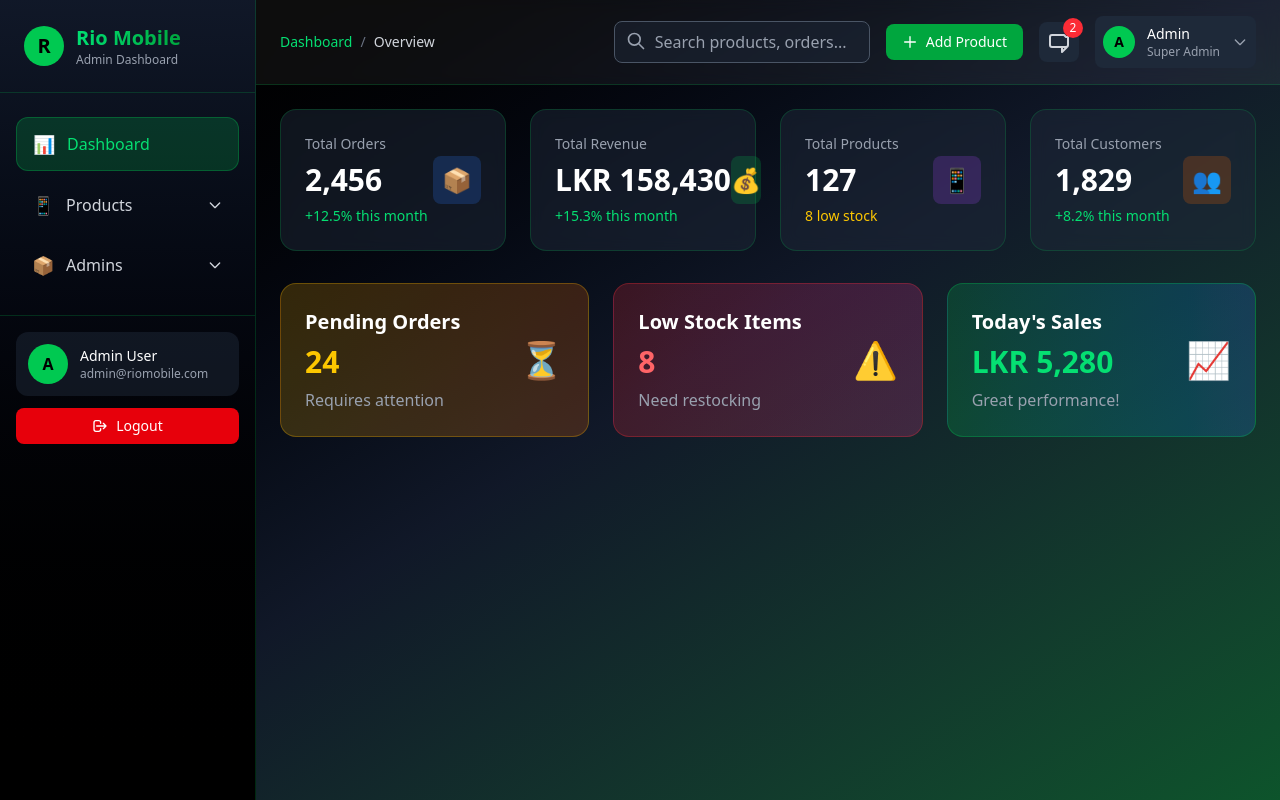
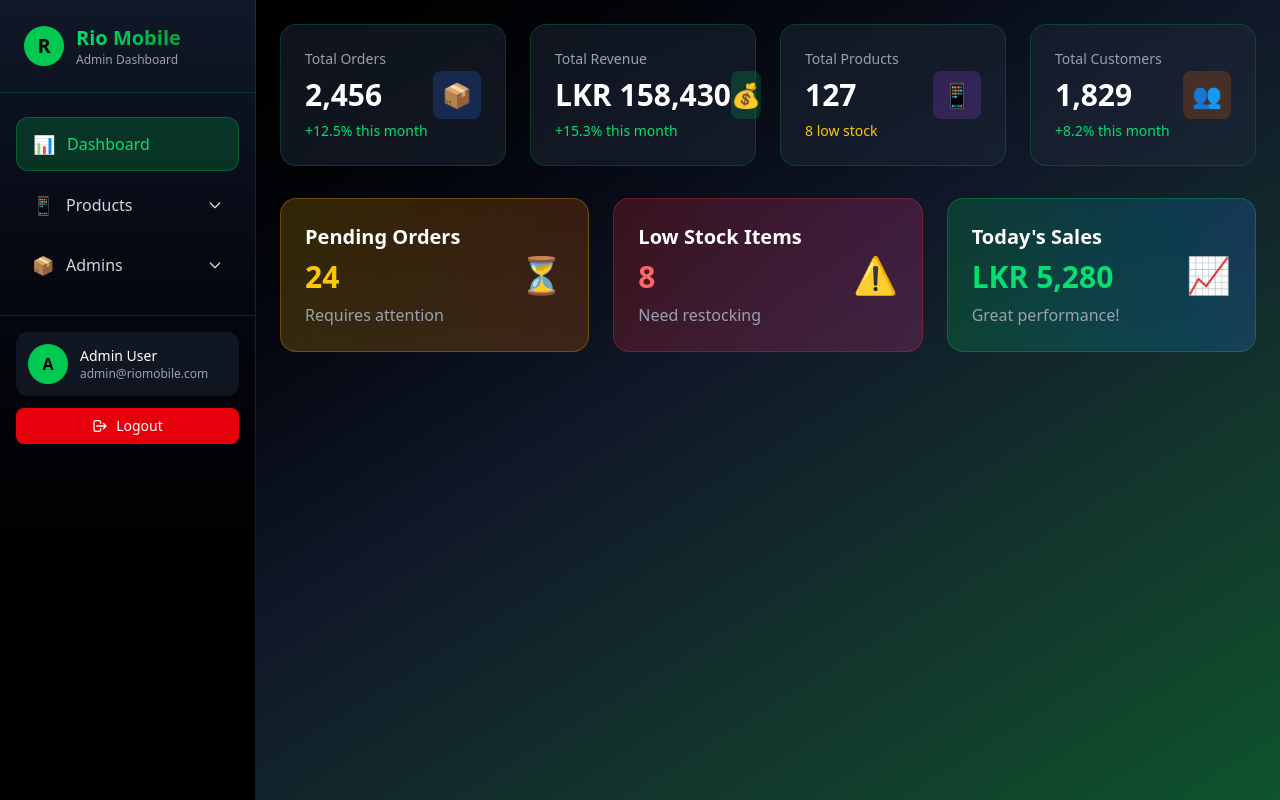
Before and after one commit to VGSLakshan/Rio_Mobile, a React (Vite) app in the folder Rio_Mobile/: page /admin in a window 1280 px wide. Built offline with nearby package versions, Linux system fonts and the light colour scheme.

Commit message:
admin nAVbar removed

```diff
--- a/Rio_Mobile/src/components/admin/AdminLayout.jsx
+++ b/Rio_Mobile/src/components/admin/AdminLayout.jsx
@@ -37,8 +37,6 @@ function AdminLayout({ children }) {
 
       {/* Main Content Area */}
       <div className="lg:ml-64">
-        {/* Header */}
-        <AdminHeader toggleSidebar={toggleSidebar} />
 
         {/* Page Content */}
         <main className="p-6">
```
